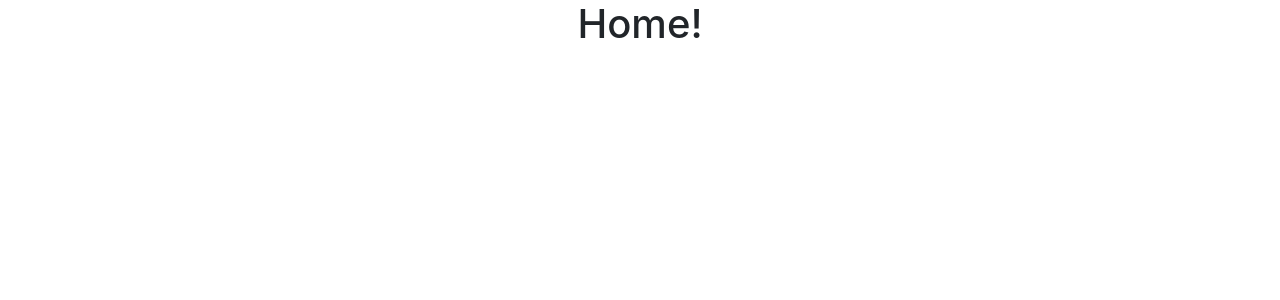
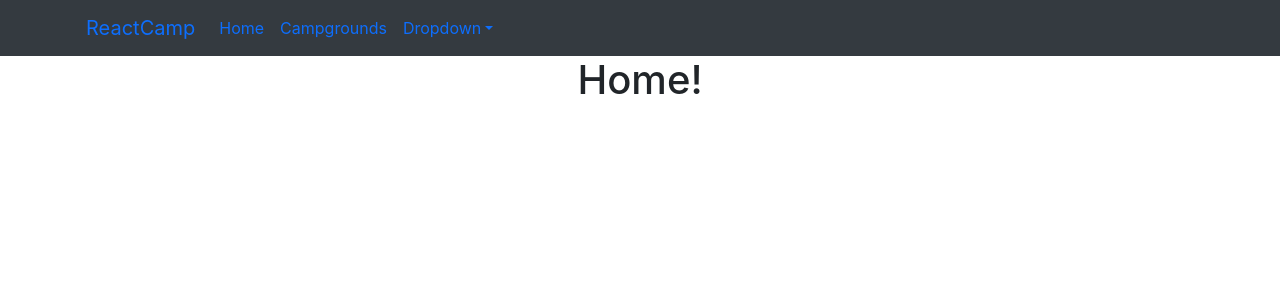
Before and after one commit to vckelly/yelpcamp-react, a React (Create React App) app in the folder client/client/: page / in a window 1280 px wide. Shown: the top 300 px of the page. Built offline with nearby package versions, Linux system fonts and the light colour scheme.

Commit message:
feat: added navbar component

```diff
--- a/client/client/src/App.jsx
+++ b/client/client/src/App.jsx
@@ -1,14 +1,14 @@
-import logo from './logo.svg';
 import Home from './components/Home.jsx';
 import Campgrounds from './components/Campgrounds.jsx';
 import ShowCampground from './components/ShowCampground.jsx';
+import CustomNav from './components/CustomNav.jsx';
 import './App.css';
 import { Route, Switch } from "react-router-dom";
-import Axios from 'axios';
 
 function App() {
   return (
     <div className="App">
+      <CustomNav></CustomNav>
       <Switch>
         <Route path="/campgrounds/:id">
           <ShowCampground />
--- /dev/null
+++ b/client/client/src/components/CustomNav.jsx
@@ -0,0 +1,29 @@
+import React from 'react'
+import Container from 'react-bootstrap/Container'
+import Nav from 'react-bootstrap/Nav'
+import Navbar from 'react-bootstrap/Navbar'
+import NavDropdown from 'react-bootstrap/NavDropdown'
+
+export default function CustomNav() {
+    return (
+        <Navbar bg="dark" expand="lg" variant="lg" sticky="top">
+            <Container className="fluid">
+                <Navbar.Brand href="/home">ReactCamp</Navbar.Brand>
+                <Navbar.Toggle aria-controls="basic-navbar-nav" />
+                <Navbar.Collapse id="basic-navbar-nav">
+                    <Nav className="mr-auto">
+                        <Nav.Link href="/home">Home</Nav.Link>
+                        <Nav.Link href="/campgrounds">Campgrounds</Nav.Link>
+                        <NavDropdown title="Dropdown" id="basic-nav-dropdown">
+                            <NavDropdown.Item href="#action/3.1">Action</NavDropdown.Item>
+                            <NavDropdown.Item href="#action/3.2">Another action</NavDropdown.Item>
+                            <NavDropdown.Item href="#action/3.3">Something</NavDropdown.Item>
+                            <NavDropdown.Divider />
+                            <NavDropdown.Item href="#action/3.4">Separated link</NavDropdown.Item>
+                        </NavDropdown>
+                    </Nav>
+                </Navbar.Collapse>
+            </Container>
+        </Navbar>
+    )
+};
```
